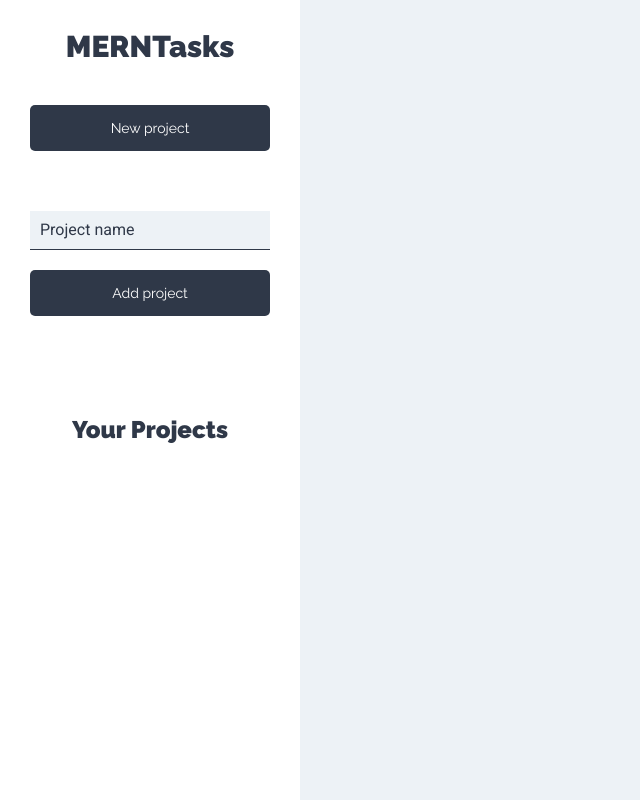
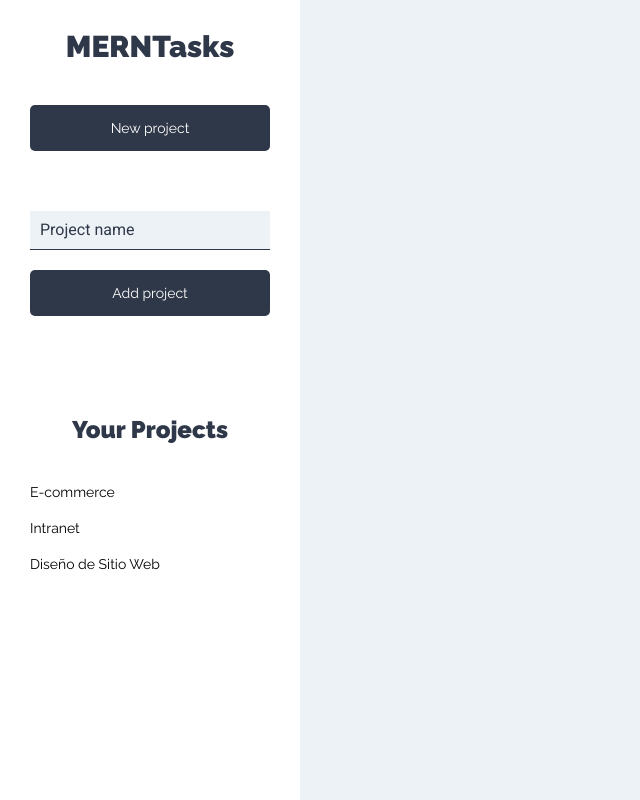
Before and after one commit to wmezadev/task-client-react, a React (Create React App) app: page /projects in a window 1280 px wide. Shown: the whole page, without its empty margins (0-640 px from the left). Built offline with nearby package versions, Linux system fonts and the light colour scheme.

Commit message:
Feat - add Project list inside Sidebar

```diff
--- a/src/components/layout/Sidebar.jsx
+++ b/src/components/layout/Sidebar.jsx
@@ -1,5 +1,6 @@
 import React from 'react';
 import NewProject from '../projects/NewProject';
+import ListProjects from '../projects/ListProjects';
 
 const Sidebar = () => {
     return (
@@ -9,6 +10,7 @@ const Sidebar = () => {
             <div className="projects">
                 <h2>Your Projects</h2>
             </div>
+            <ListProjects/>
         </aside>
     );
 }
--- /dev/null
+++ b/src/components/projects/ListProjects.jsx
@@ -0,0 +1,22 @@
+import React from 'react';
+import Project from './Project';
+
+const ListProjects = () => {
+    const projects = [
+        { name: "E-commerce"},
+        { name: "Intranet"},
+        { name: "Diseño de Sitio Web"}
+    ];
+
+    return (
+        <ul className="project-list">
+            {
+                projects.map(project => (
+                    <Project project={project}/>
+                ))
+            }
+        </ul>
+    );
+}
+
+export default ListProjects;
--- /dev/null
+++ b/src/components/projects/Project.jsx
@@ -0,0 +1,20 @@
+import React from 'react';
+import PropTypes from 'prop-types';
+
+const Project = ({project}) => {
+    return (
+        <li>
+            <button
+                type="button"
+                className="btn btn-blank"
+            >{project.name}
+            </button>
+        </li>
+    );
+}
+
+Project.propTypes = {
+    project: PropTypes.object.isRequired
+}
+
+export default Project;
```
